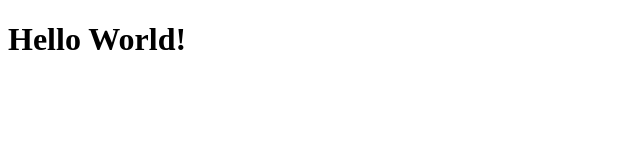
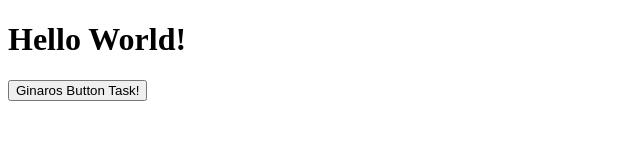
Before and after one commit to IvanKoso1337/test, a plain HTML site: page index.html in a window 1280 px wide. Shown: the whole page, without its empty margins (0-640 px from the left). Drawn offline with Linux system fonts and the light colour scheme.

Commit message:
Ginaros Button Task!

```diff
--- a/index.html
+++ b/index.html
@@ -8,5 +8,6 @@
 </head>
 <body>
     <h1>Hello World!</h1>
+    <button>Ginaros Button Task!</button>
 </body>
 </html>
```
